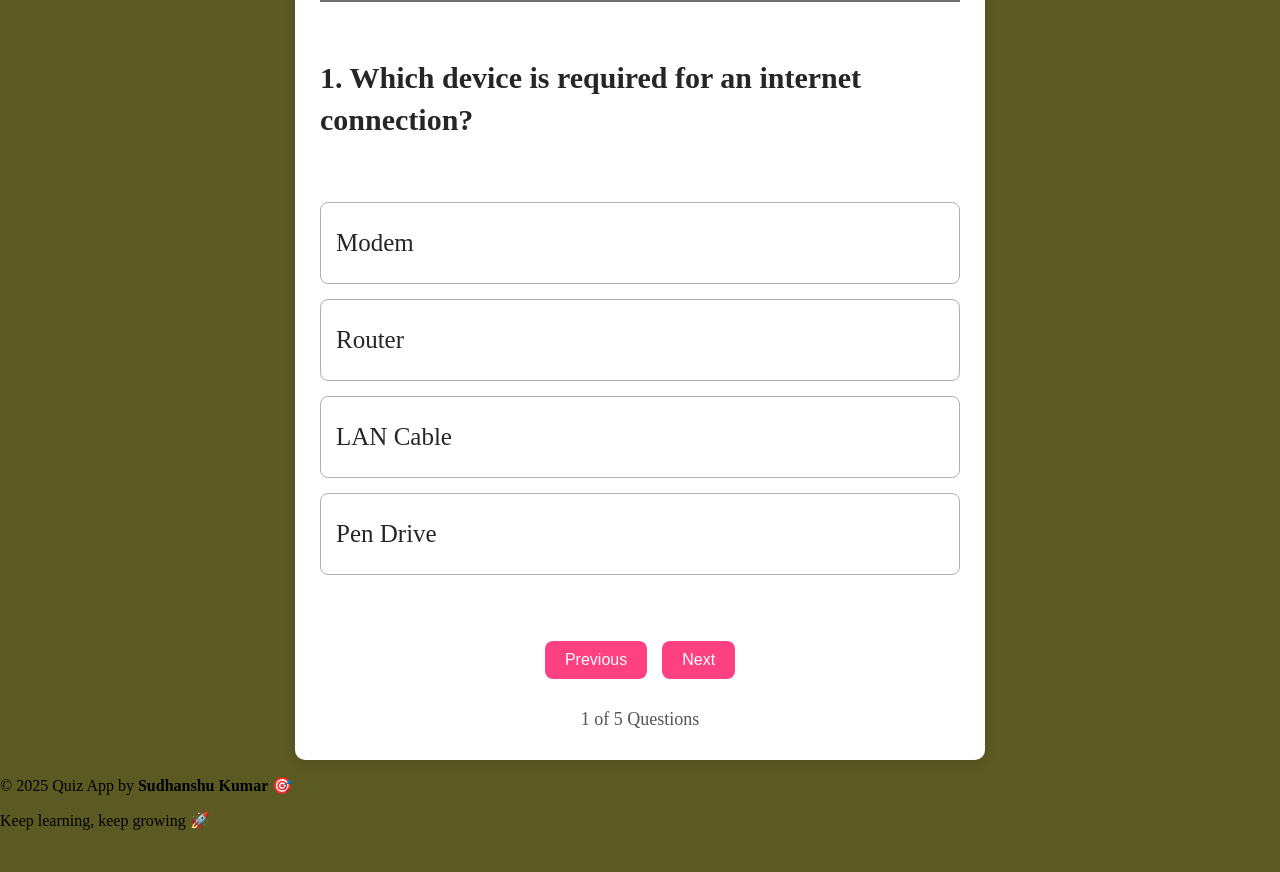
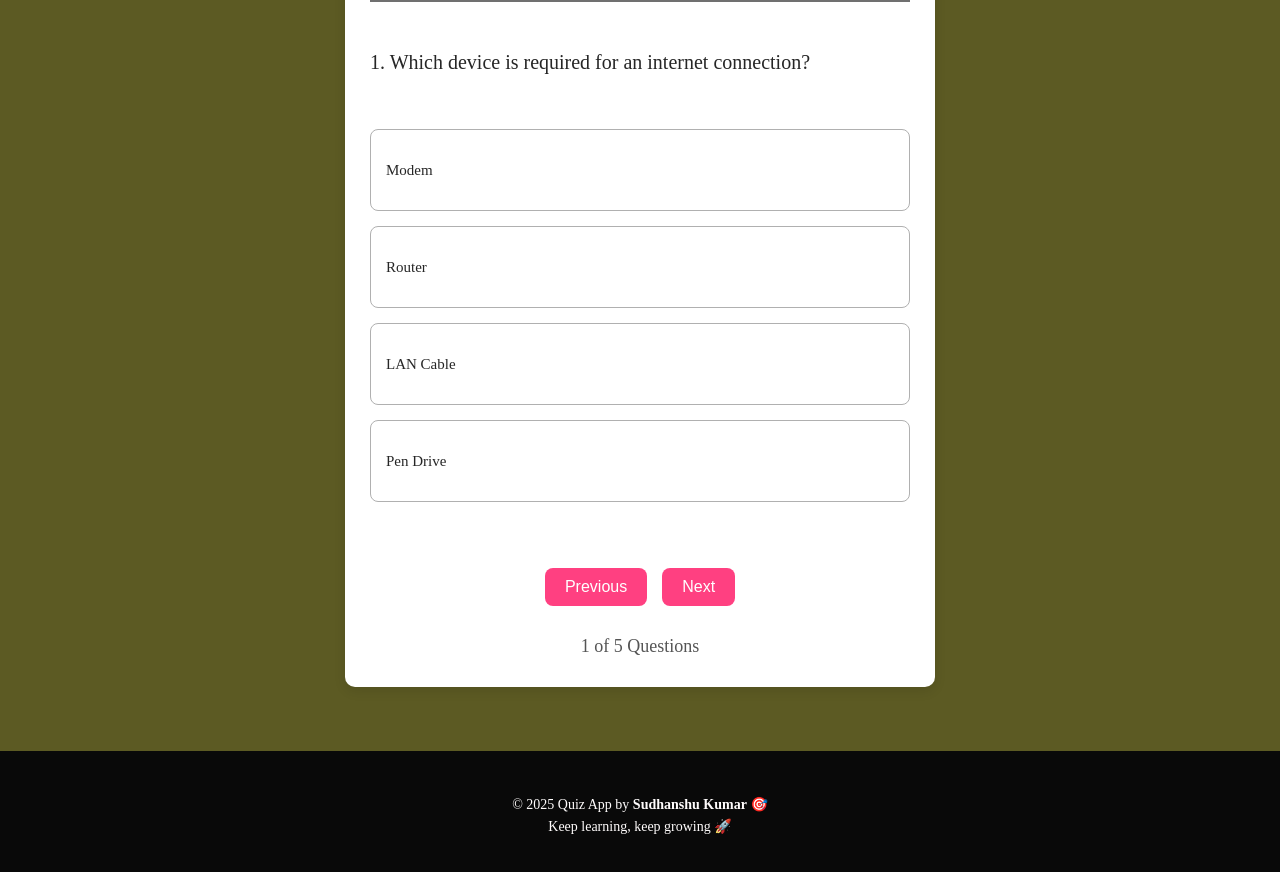
Before and after one commit to sudhanshu5622/Quizzz-App-React-js, a React (Vite) app: page / in a window 1280 px wide. Shown: the part 240-1112 px from the top of the page. Before the commit the page ends 1070 px from the top, so only its background shows below. Built offline with nearby package versions, Linux system fonts and the light colour scheme.

Commit message:
Update Quiz.css

```diff
--- a/src/components/Quiz.css
+++ b/src/components/Quiz.css
@@ -1,5 +1,5 @@
 .container {
-  width: 640px;
+  width: 540px;
   max-width: 90%;            /* ✅ auto adjust on small screens */
   margin: auto;
   margin-top: 100px;
@@ -29,8 +29,8 @@
 }
 
 .container h2 {
-  font-size: 30px;
-  font-weight: 600;
+  font-size: 20px;
+  font-weight: 500;
   line-height: 1.4;
 }
 
@@ -47,7 +47,7 @@
   border: 1px solid #b0b0b0;
   border-radius: 8px;
   margin-bottom: 15px;
-  font-size: 25px;
+  font-size: 15px;
   cursor: pointer;
   transition: 0.3s ease;
 }
@@ -136,3 +136,45 @@
     font-size: 16px;
   }
 }
+/* .footer {
+  text-align: center;
+  margin-top: 5%;
+  padding: 150px;
+  background-color: #090909;
+  /* border-top: 1px solid #fffdfd; */
+  /* font-size: 14px; */
+  /* color: #fffcfc;
+}
+
+.footer p {
+  margin: 5px 0;
+} */
+ .footer {
+  text-align: center;
+  margin-top: 5%;
+  padding: 40px 20px; /* reduced padding for better layout */
+  background-color: #090909;
+  font-size: 14px;
+  color: #fffcfc;
+}
+
+.footer p {
+  margin: 5px 0;
+}
+
+/* Social icons container */
+.social-links {
+  margin-top: 15px;
+}
+
+.social-links a {
+  color: #fffcfc;
+  margin: 0 10px;
+  font-size: 20px;
+  transition: color 0.3s;
+  text-decoration: none;
+}
+
+.social-links a:hover {
+  color: #ff6f61; /* change color on hover */
+}
```
